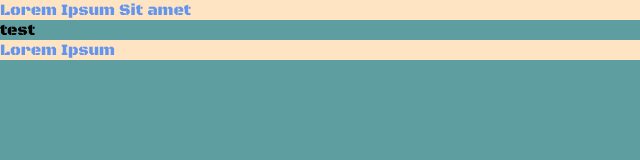
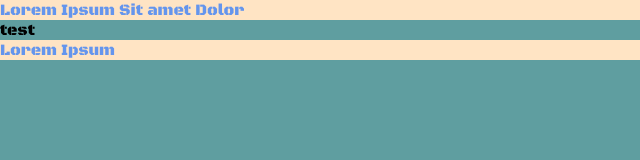
Before and after one commit to kodilla-19-02/git_test_repo, a plain HTML site: page index.html in a window 1280 px wide. Shown: the full height of the page, 0-640 px from the left. Drawn offline with Linux system fonts and the light colour scheme.

Commit message:
update index.html

```diff
--- a/index.html
+++ b/index.html
@@ -8,7 +8,7 @@
     </head>
     <body>
         <header>
-            Lorem Ipsum Sit amet
+            Lorem Ipsum Sit amet Dolor
         </header>
         <!-- ADD BELOW THIS LINE -->
             <p>test</p>
```
